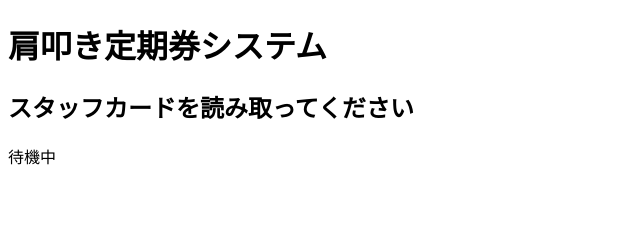
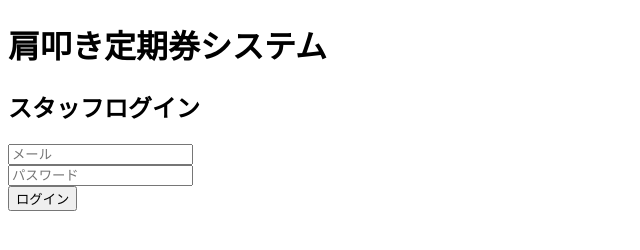
Before and after one commit to teikitesuto-tesutotaisakupurinto/nfc-gate-system, a plain HTML site: page web/login/index.html in a window 1280 px wide. Shown: the whole page, without its empty margins (0-640 px from the left). Drawn offline with Linux system fonts and the light colour scheme; no server answers.

Commit message:
Update index.html

```diff
--- a/web/login/index.html
+++ b/web/login/index.html
@@ -7,7 +7,7 @@
 <meta charset="UTF-8">
 
 <title>
-スタッフ認証
+スタッフログイン
 </title>
 
 </head>
@@ -22,13 +22,37 @@
 
 
 <h2>
-スタッフカードを読み取ってください
+スタッフログイン
 </h2>
 
 
-<div id="status">
 
-待機中
+<input
+id="email"
+placeholder="メール">
+
+
+<br>
+
+
+<input
+id="password"
+type="password"
+placeholder="パスワード">
+
+
+<br>
+
+
+<button id="login">
+
+ログイン
+
+</button>
+
+
+
+<div id="message">
 
 </div>
 
```
